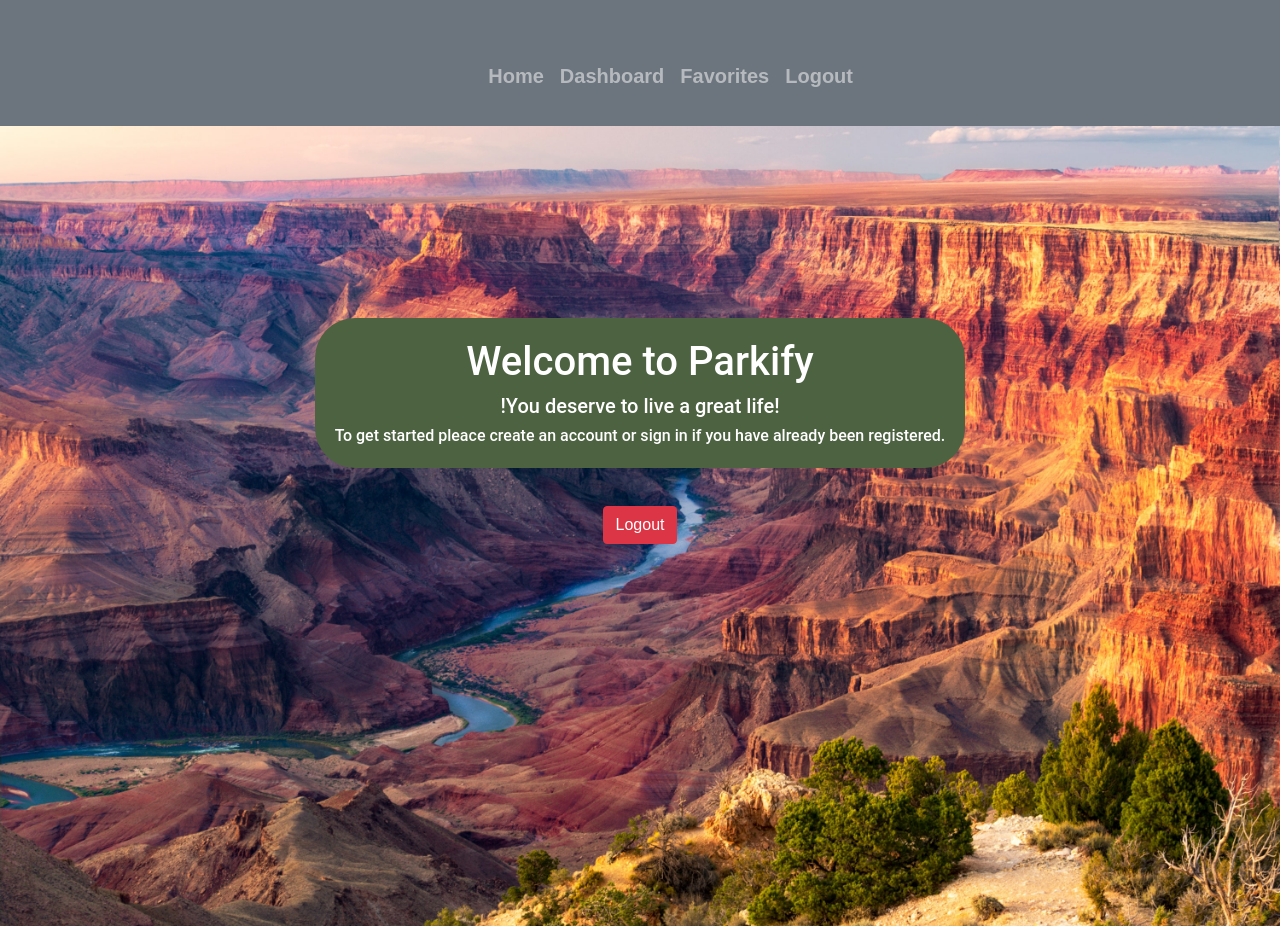
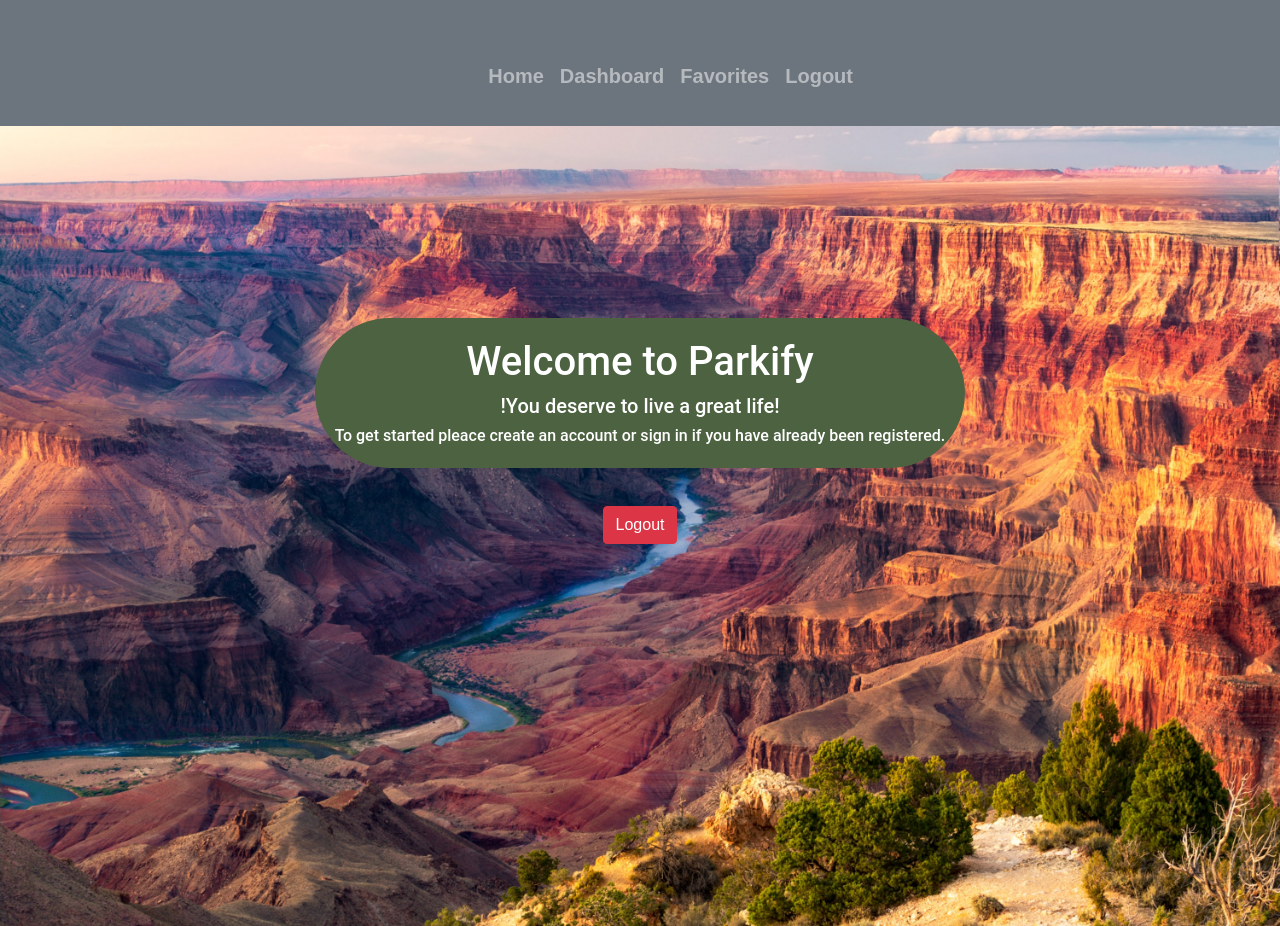
Before and after one commit to hferris/trailify, a React (Create React App) app in the folder client/: page / in a window 1280 px wide. Built offline with nearby package versions, Linux system fonts and the light colour scheme; sample sign-in values are in the browser's storage.

Commit message:
home page css

```diff
--- a/client/src/pages/Home/index.js
+++ b/client/src/pages/Home/index.js
@@ -26,7 +26,7 @@ function Home() {
     listStyleType: "none",
     display: "inline-block",
     fontSize: "1rem",
-    borderRadius: "40px",
+    borderRadius: "400px",
     fontFamily: "Roboto, Times New Roman, Times, serif",
   };
 
```
